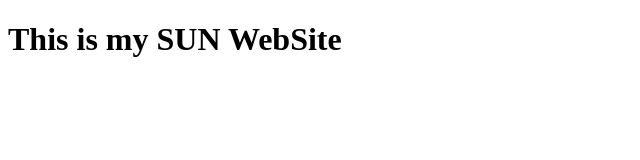
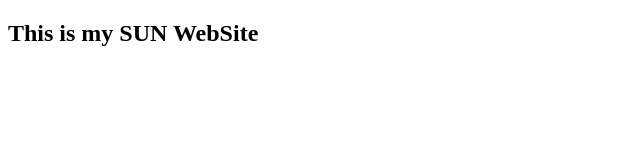
Before and after one commit to adidimant/Cyber-PRO-May-2024, a plain HTML site: page 02-Programming/html/oshemesh/index.html in a window 1280 px wide. Shown: the whole page, without its empty margins (0-640 px from the left). Drawn offline with Linux system fonts and the light colour scheme.

Commit message:
Apply Adi Change

```diff
--- a/02-Programming/html/oshemesh/index.html
+++ b/02-Programming/html/oshemesh/index.html
@@ -6,6 +6,6 @@
     <title>Oren-Shemesh-Website</title>
 </head>
 <body>
-    <h1>This is my SUN WebSite</h1>
+    <h2>This is my SUN WebSite</h2>
 </body>
 </html>
```
